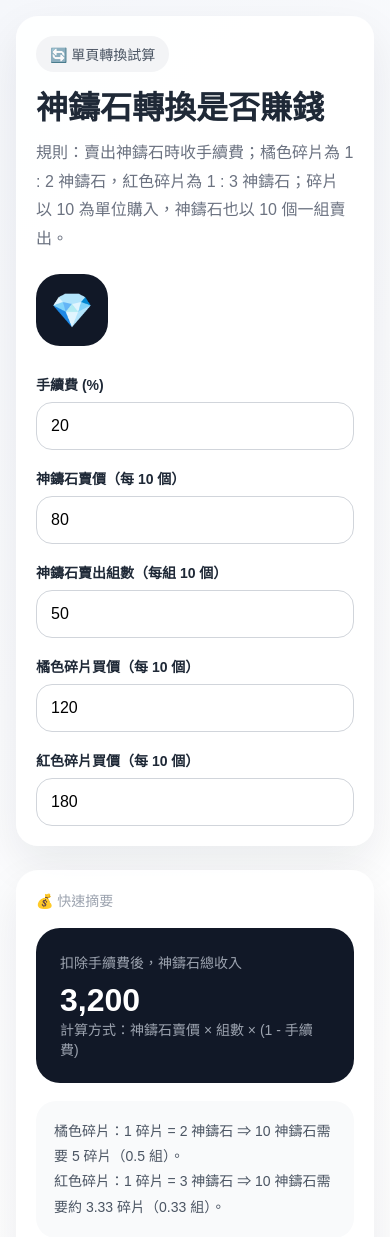
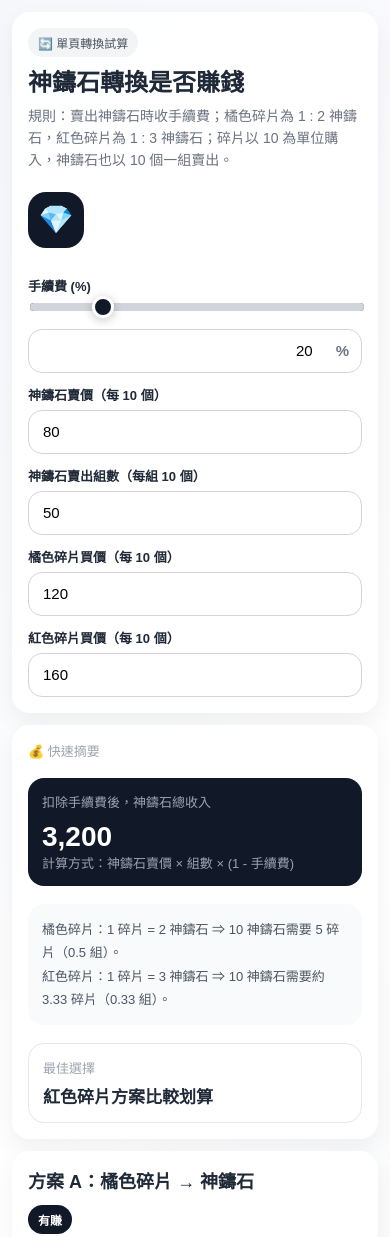
Before and after one commit to aimidy/ss-cpa, a plain HTML site: page src/index.html in a window 390 px wide. Shown: the top 1237 px of the page. Drawn offline with Linux system fonts and the light colour scheme.

Commit message:
更新手續費輸入方式，新增滑桿與數字輸入同步功能，調整紅色碎片價格，優化樣式與佈局

```diff
--- a/src/index.html
+++ b/src/index.html
@@ -23,9 +23,31 @@
           </div>
 
           <div class="form-grid">
-            <div class="field">
+            <div class="field full-width fee-field">
               <label for="feeRate">手續費 (%)</label>
-              <input id="feeRate" type="number" min="0" max="100" step="1" value="20" />
+              <div class="fee-control">
+                <input
+                  id="feeRate"
+                  class="fee-slider"
+                  type="range"
+                  min="0"
+                  max="100"
+                  step="1"
+                  value="20"
+                />
+                <div class="fee-value-wrap">
+                  <input
+                    id="feeRateNumber"
+                    class="fee-number"
+                    type="number"
+                    min="0"
+                    max="100"
+                    step="1"
+                    value="20"
+                  />
+                  <span class="fee-unit">%</span>
+                </div>
+              </div>
             </div>
 
             <div class="field">
@@ -45,7 +67,7 @@
 
             <div class="field">
               <label for="redPrice">紅色碎片買價（每 10 個）</label>
-              <input id="redPrice" type="number" min="0" value="180" />
+              <input id="redPrice" type="number" min="0" value="160" />
             </div>
           </div>
         </section>
--- a/src/script.js
+++ b/src/script.js
@@ -1,12 +1,10 @@
 const BUNDLE_SIZE = 10;
-
-// 1 橘色碎片 = 2 神鑄石 => 1 神鑄石 = 0.5 橘色碎片
 const ORANGE_RATIO = 0.5;
-
-// 1 紅色碎片 = 3 神鑄石 => 1 神鑄石 = 1/3 紅色碎片
 const RED_RATIO = 1 / 3;
+const STORAGE_KEY = "stone-conversion-calculator";
 
 const feeRateInput = document.getElementById("feeRate");
+const feeRateNumberInput = document.getElementById("feeRateNumber");
 const stonePriceInput = document.getElementById("stonePrice");
 const bundleCountInput = document.getElementById("bundleCount");
 const orangePriceInput = document.getElementById("orangePrice");
@@ -45,6 +43,68 @@ function readNumber(input, fallback = 0) {
   return Number.isFinite(value) ? value : fallback;
 }
 
+function clamp(value, min, max) {
+  return Math.min(max, Math.max(min, value));
+}
+
+function saveState() {
+  const state = {
+    feeRate: clamp(readNumber(feeRateNumberInput, 20), 0, 100),
+    stonePrice: Math.max(0, readNumber(stonePriceInput, 80)),
+    bundleCount: Math.max(1, Math.floor(readNumber(bundleCountInput, 50))),
+    orangePrice: Math.max(0, readNumber(orangePriceInput, 120)),
+    redPrice: Math.max(0, readNumber(redPriceInput, 160)),
+  };
+
+  localStorage.setItem(STORAGE_KEY, JSON.stringify(state));
+}
+
+function loadState() {
+  const raw = localStorage.getItem(STORAGE_KEY);
+  if (!raw) return;
+
+  try {
+    const state = JSON.parse(raw);
+
+    if (state.feeRate !== undefined) {
+      const feeRate = clamp(Number(state.feeRate) || 20, 0, 100);
+      feeRateInput.value = feeRate;
+      feeRateNumberInput.value = feeRate;
+    }
+
+    if (state.stonePrice !== undefined) {
+      stonePriceInput.value = Math.max(0, Number(state.stonePrice) || 0);
+    }
+
+    if (state.bundleCount !== undefined) {
+      bundleCountInput.value = Math.max(
+        1,
+        Math.floor(Number(state.bundleCount) || 1),
+      );
+    }
+
+    if (state.orangePrice !== undefined) {
+      orangePriceInput.value = Math.max(0, Number(state.orangePrice) || 0);
+    }
+
+    if (state.redPrice !== undefined) {
+      redPriceInput.value = Math.max(0, Number(state.redPrice) || 0);
+    }
+  } catch (error) {
+    console.error("讀取 localStorage 失敗:", error);
+  }
+}
+
+function syncFeeInputs(from) {
+  if (from === "slider") {
+    feeRateNumberInput.value = feeRateInput.value;
+  } else {
+    const fee = clamp(readNumber(feeRateNumberInput, 20), 0, 100);
+    feeRateNumberInput.value = fee;
+    feeRateInput.value = fee;
+  }
+}
+
 function renderResult(options) {
   const isProfit = options.profit >= 0;
 
@@ -62,13 +122,14 @@ function renderResult(options) {
 }
 
 function calculate() {
-  const feeRate = Math.max(0, Math.min(100, readNumber(feeRateInput, 20))) / 100;
-  const stoneSellPricePer10 = Math.max(0, readNumber(stonePriceInput));
+  const feeRate = clamp(readNumber(feeRateNumberInput, 20), 0, 100) / 100;
+  const stoneSellPricePer10 = Math.max(0, readNumber(stonePriceInput, 0));
   const bundleCount = Math.max(1, Math.floor(readNumber(bundleCountInput, 1)));
-  const orangePricePer10 = Math.max(0, readNumber(orangePriceInput));
-  const redPricePer10 = Math.max(0, readNumber(redPriceInput));
+  const orangePricePer10 = Math.max(0, readNumber(orangePriceInput, 0));
+  const redPricePer10 = Math.max(0, readNumber(redPriceInput, 0));
 
   feeRateInput.value = Math.round(feeRate * 100);
+  feeRateNumberInput.value = Math.round(feeRate * 100);
   bundleCountInput.value = bundleCount;
 
   const revenueAfterFee = stoneSellPricePer10 * bundleCount * (1 - feeRate);
@@ -80,7 +141,8 @@ function calculate() {
   const orangeFragmentLots = orangeTotalFragments / BUNDLE_SIZE;
   const orangeTotalCost = orangeFragmentLots * orangePricePer10;
   const orangeProfit = revenueAfterFee - orangeTotalCost;
-  const orangeRoi = orangeTotalCost === 0 ? 0 : (orangeProfit / orangeTotalCost) * 100;
+  const orangeRoi =
+    orangeTotalCost === 0 ? 0 : (orangeProfit / orangeTotalCost) * 100;
 
   const redTotalFragments = totalStones * RED_RATIO;
   const redFragmentLots = redTotalFragments / BUNDLE_SIZE;
@@ -129,10 +191,25 @@ function calculate() {
   } else {
     bestOptionEl.textContent = "紅色碎片方案比較划算";
   }
+
+  saveState();
 }
 
-[feeRateInput, stonePriceInput, bundleCountInput, orangePriceInput, redPriceInput].forEach((input) => {
-  input.addEventListener("input", calculate);
+feeRateInput.addEventListener("input", () => {
+  syncFeeInputs("slider");
+  calculate();
 });
 
+feeRateNumberInput.addEventListener("input", () => {
+  syncFeeInputs("number");
+  calculate();
+});
+
+[stonePriceInput, bundleCountInput, orangePriceInput, redPriceInput].forEach(
+  (input) => {
+    input.addEventListener("input", calculate);
+  },
+);
+
+loadState();
 calculate();
--- a/src/style.css
+++ b/src/style.css
@@ -92,6 +92,10 @@ h1 {
   gap: 8px;
 }
 
+.full-width {
+  grid-column: 1 / -1;
+}
+
 label {
   font-size: 14px;
   font-weight: 600;
@@ -106,11 +110,102 @@ input {
   font-size: 16px;
   outline: none;
   transition: border-color 0.2s, box-shadow 0.2s;
+  background: #fff;
 }
 
 input:focus {
   border-color: #111827;
   box-shadow: 0 0 0 4px rgba(17, 24, 39, 0.08);
+}
+
+.fee-field {
+  gap: 12px;
+}
+
+.fee-control {
+  display: flex;
+  align-items: center;
+  gap: 16px;
+}
+
+.fee-slider {
+  flex: 1;
+  height: 8px;
+  padding: 0;
+  border: none;
+  border-radius: 999px;
+  background: linear-gradient(90deg, #111827 0%, #334155 100%);
+  outline: none;
+  box-shadow: none;
+  appearance: none;
+  -webkit-appearance: none;
+}
+
+.fee-slider::-webkit-slider-runnable-track {
+  height: 8px;
+  border-radius: 999px;
+  background: #d1d5db;
+}
+
+.fee-slider::-webkit-slider-thumb {
+  -webkit-appearance: none;
+  appearance: none;
+  width: 22px;
+  height: 22px;
+  border-radius: 50%;
+  background: #111827;
+  border: 3px solid #ffffff;
+  margin-top: -7px;
+  box-shadow: 0 2px 10px rgba(17, 24, 39, 0.25);
+  cursor: pointer;
+}
+
+.fee-slider::-moz-range-track {
+  height: 8px;
+  border-radius: 999px;
+  background: #d1d5db;
+}
+
+.fee-slider::-moz-range-thumb {
+  width: 22px;
+  height: 22px;
+  border-radius: 50%;
+  background: #111827;
+  border: 3px solid #ffffff;
+  box-shadow: 0 2px 10px rgba(17, 24, 39, 0.25);
+  cursor: pointer;
+}
+
+.fee-value-wrap {
+  display: flex;
+  align-items: center;
+  gap: 8px;
+  min-width: 110px;
+  padding: 0 12px;
+  border: 1px solid #d1d5db;
+  border-radius: 16px;
+  background: #fff;
+  height: 48px;
+}
+
+.fee-number {
+  border: none;
+  box-shadow: none;
+  height: auto;
+  padding: 0;
+  min-width: 0;
+  text-align: right;
+}
+
+.fee-number:focus {
+  border: none;
+  box-shadow: none;
+}
+
+.fee-unit {
+  color: #6b7280;
+  font-size: 15px;
+  font-weight: 600;
 }
 
 .summary-box {
@@ -263,28 +358,125 @@ input:focus {
   .hero-header {
     flex-direction: column;
   }
+
+  .fee-control {
+    flex-direction: column;
+    align-items: stretch;
+  }
+
+  .fee-value-wrap {
+    width: 100%;
+  }
 }
 
 @media (max-width: 640px) {
   .container {
-    padding: 16px;
+    padding: 12px;
+  }
+
+  .grid {
+    gap: 12px;
+  }
+
+  .hero-grid {
+    margin-bottom: 12px;
   }
 
   .card {
-    padding: 20px;
-    border-radius: 22px;
+    padding: 16px;
+    border-radius: 18px;
+    box-shadow: 0 10px 24px rgba(15, 23, 42, 0.06);
   }
 
-  .stats-grid {
+  .pill {
+    padding: 6px 10px;
+    font-size: 12px;
+  }
+
+  h1 {
+    margin: 12px 0 8px;
+    font-size: 24px;
+  }
+
+  .description {
+    font-size: 14px;
+    line-height: 1.6;
+  }
+
+  .hero-icon {
+    width: 56px;
+    height: 56px;
+    border-radius: 18px;
+    font-size: 28px;
+  }
+
+  .form-grid,
+  .stats-grid,
+  .result-grid,
+  .hero-grid {
     grid-template-columns: 1fr;
+    gap: 12px;
+  }
+
+  .field {
+    gap: 6px;
+  }
+
+  label,
+  .summary-label,
+  .muted,
+  .stat-label,
+  .profit-label,
+  .roi,
+  .note-box {
+    font-size: 13px;
+  }
+
+  input {
+    height: 44px;
+    border-radius: 14px;
+    font-size: 15px;
+  }
+
+  .fee-value-wrap {
+    height: 44px;
+    border-radius: 14px;
+  }
+
+  .summary-box,
+  .note-box,
+  .best-box,
+  .stat-box,
+  .profit-box {
+    padding: 14px;
+    border-radius: 16px;
   }
 
   .summary-value,
   .profit-value {
-    font-size: 32px;
+    font-size: 28px;
   }
 
   .stat-value {
-    font-size: 24px;
+    font-size: 22px;
+  }
+
+  .result-card-title {
+    font-size: 18px;
+  }
+
+  .badge {
+    padding: 6px 10px;
+    font-size: 12px;
+  }
+
+  .best-value {
+    font-size: 17px;
+  }
+
+  .result-card-title-row {
+    margin-bottom: 12px;
+    align-items: flex-start;
+    flex-direction: column;
   }
 }
```
